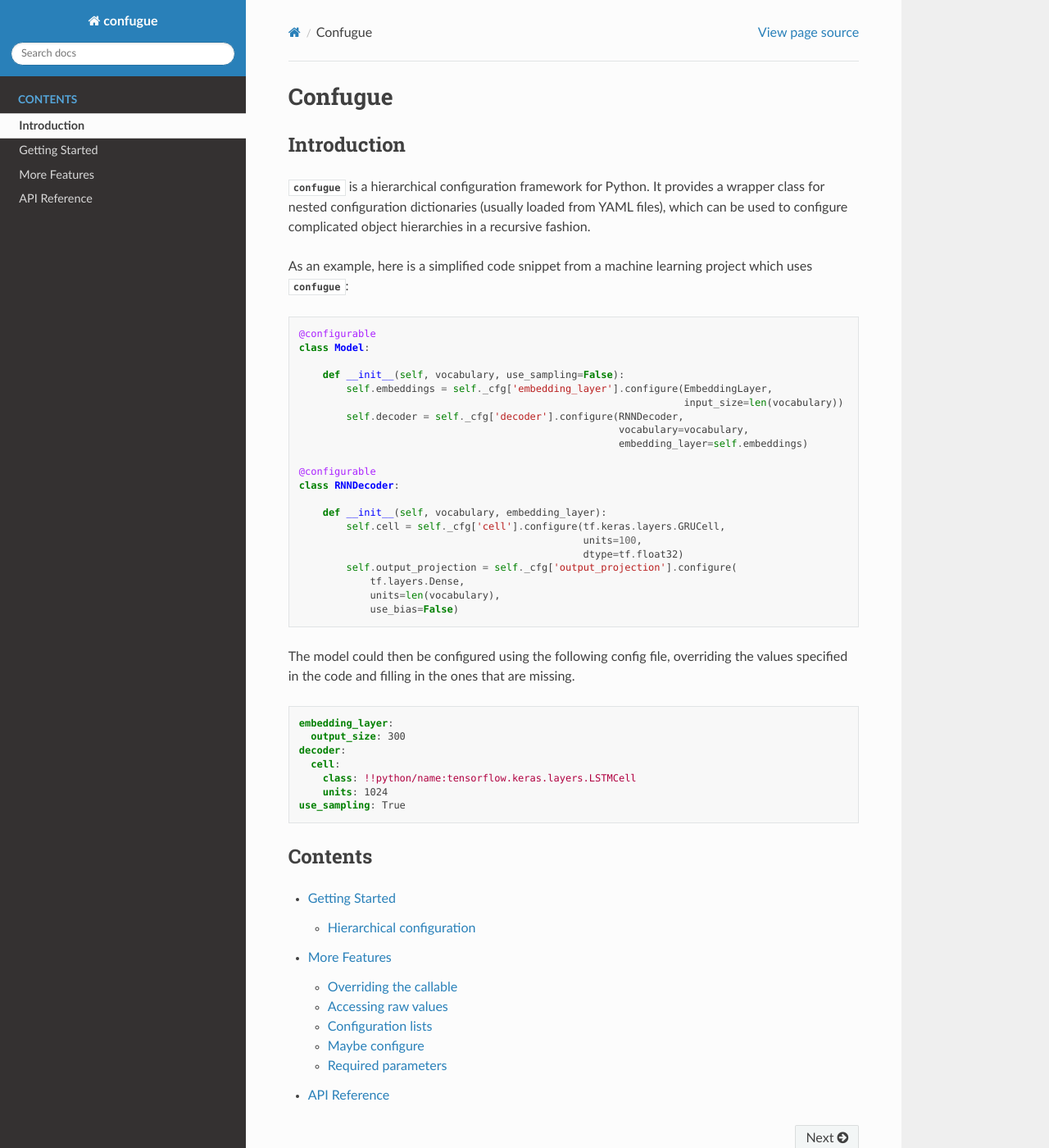
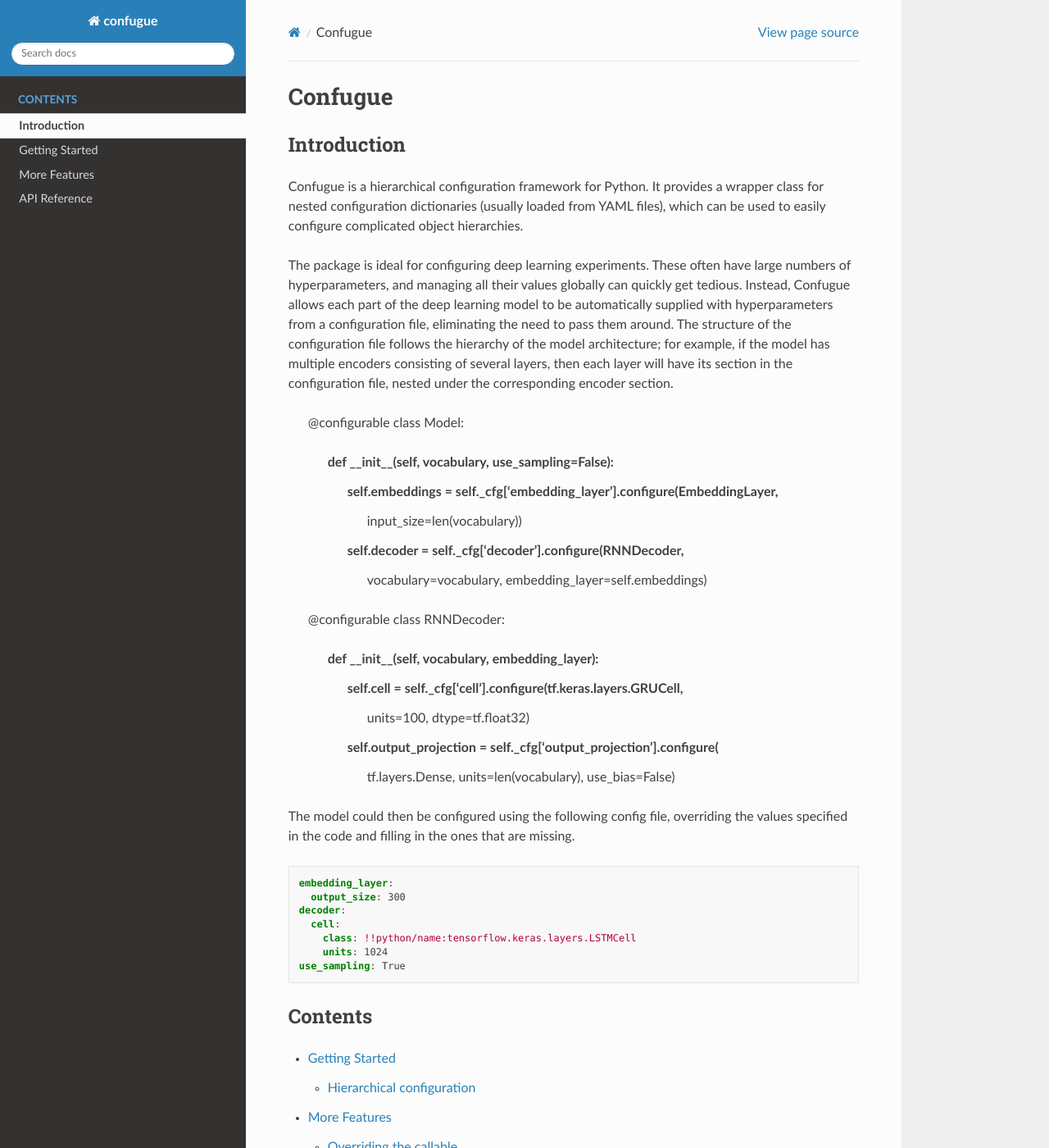
Before and after one commit to cifkao/confugue, a Sphinx documentation site: the page built from docs/index.rst, in a window 1280 px wide and 1400 px high. Shown: the whole window at 82% size. Built offline with Sphinx 7.4.7 and the Read the Docs theme 2.0.0, drawn with Linux system fonts in a browser that asks for light colours.

Commit message:
Update docs introduction

```diff
--- a/docs/index.rst
+++ b/docs/index.rst
@@ -5,9 +5,9 @@
 Introduction
 ------------
 
-:mod:`confugue` is a hierarchical configuration framework for Python. It provides a wrapper class for nested configuration dictionaries (usually loaded from YAML files), which can be used to configure complicated object hierarchies in a recursive fashion.
+Confugue is a hierarchical configuration framework for Python. It provides a wrapper class for nested configuration dictionaries (usually loaded from YAML files), which can be used to easily configure complicated object hierarchies.
 
-As an example, here is a simplified code snippet from a machine learning project which uses :mod:`confugue`::
+The package is ideal for configuring deep learning experiments. These often have large numbers of hyperparameters, and managing all their values globally can quickly get tedious. Instead, Confugue allows each part of the deep learning model to be automatically supplied with hyperparameters from a configuration file, eliminating the need to pass them around. The structure of the configuration file follows the hierarchy of the model architecture; for example, if the model has multiple encoders consisting of several layers, then each layer will have its section in the configuration file, nested under the corresponding encoder section.
 
    @configurable
    class Model:
```
